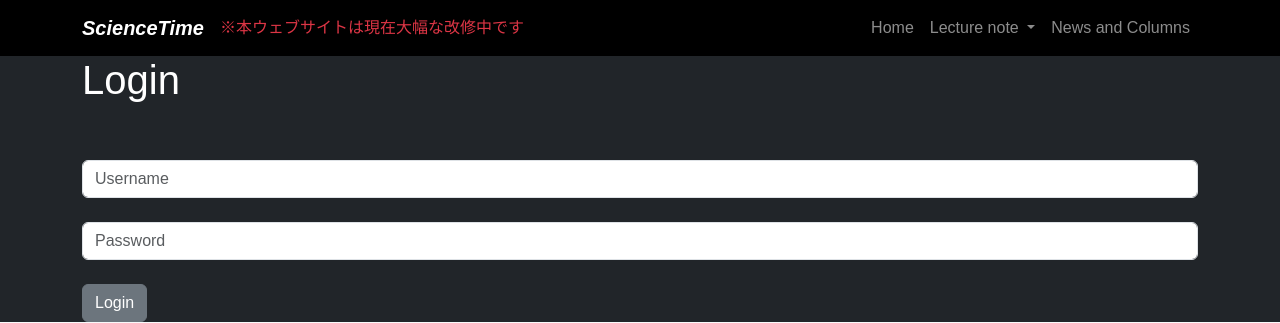
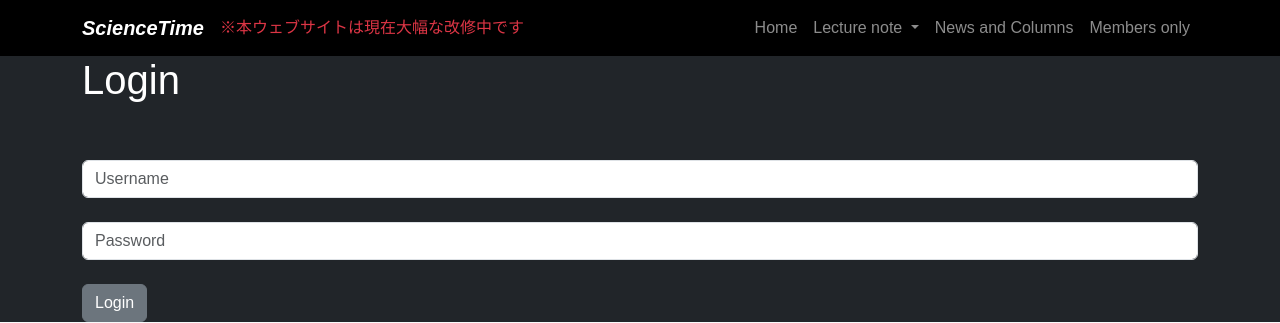
Before and after one commit to KeiEf/ScienceTime, a Django app: page /members/login/ in a window 1280 px wide. Shown: the top 323 px of the page. Run offline with Django 4.2, Linux system fonts and the light colour scheme; data that the repository does not hold is empty; some libraries are stand-ins or nearby versions.

Commit message:
不要なファイルを削除し、最新のコードでリセット

```diff
--- a/website/templates/base.html
+++ b/website/templates/base.html
@@ -89,6 +89,9 @@
                   <li class="nav-item">
                       <a class="nav-link" href="{% url 'post_top' %}">News and Columns</a>
                   </li>
+                  <li class="nav-item">
+                      <a class="nav-link" href="#">Members only</a>
+                  </li>
                   {% if request.user.is_staff %}
                   <li class="nav-item">
                       <a class="nav-link" href="{% url 'admin_dashboard' %}">Dashboard</a>
```
